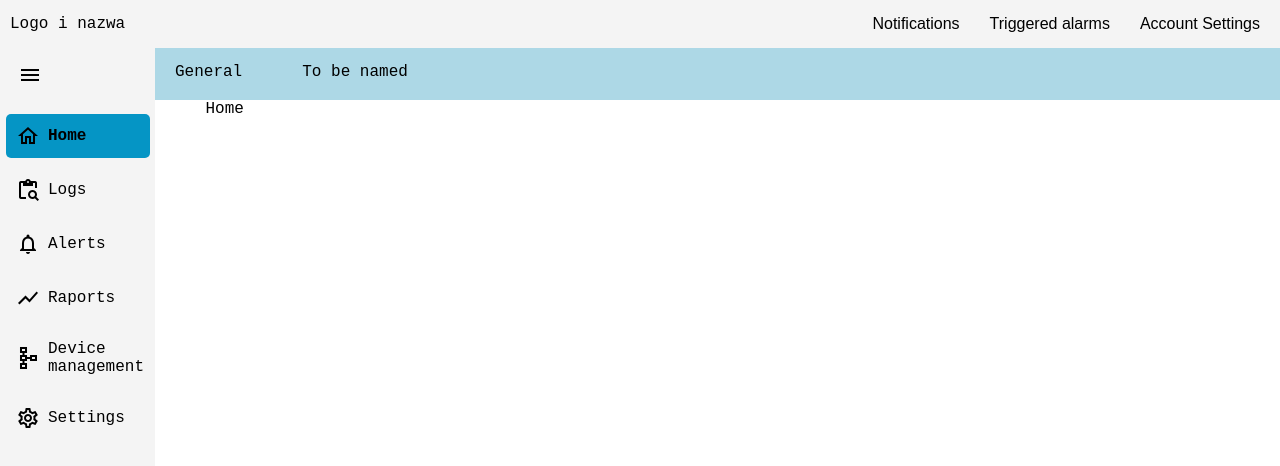
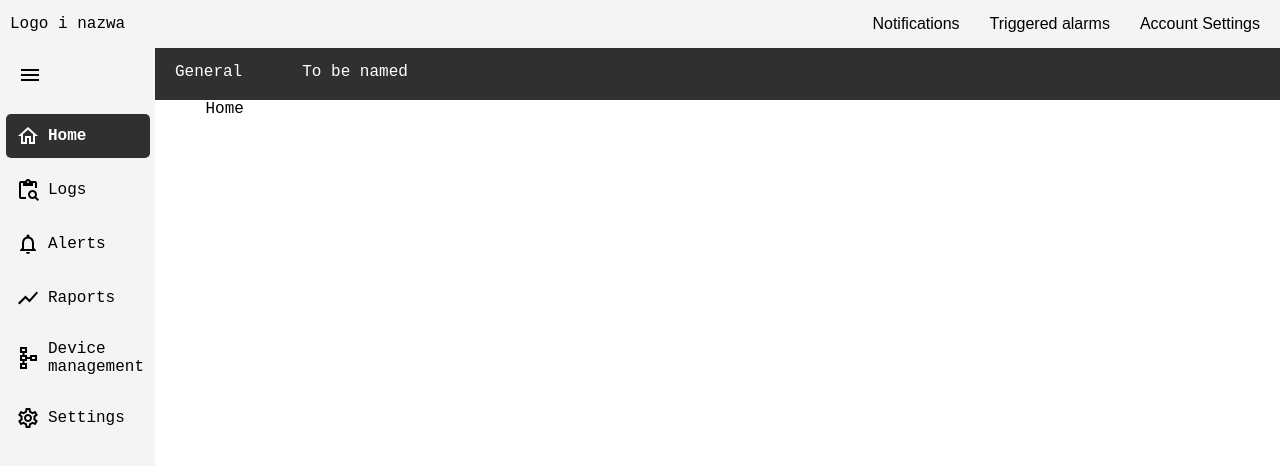
Before and after one commit to maksguzik/inzpro25-frontend, a React (Create React App) app in the folder inzpro25-frontend/: page / in a window 1280 px wide. Shown: the top 466 px of the page. Built offline with nearby package versions, Linux system fonts and the light colour scheme.

Commit message:
imporoved colors

```diff
--- a/inzpro25-frontend/src/Pages/Root.js/rootComponents/MenuNav.css
+++ b/inzpro25-frontend/src/Pages/Root.js/rootComponents/MenuNav.css
@@ -44,13 +44,13 @@ nav {
 }
 
 .menu-top li a:hover {
-  background-color: lightblue;
+  background-color: rgb(131, 131, 131);
   color: black;
 }
 
 .menu-top li a.active {
-  background-color: rgb(5, 149, 197);
-  color: black;
+  background-color: rgb(48, 48, 48);
+  color: white;
   font-weight: bold;
   border-radius: 5px;
 }
@@ -83,13 +83,13 @@ nav {
 }
 
 .menu-top-shrinked li a:hover{
-  background-color: lightblue;
+  background-color: rgb(131, 131, 131);
   color: black;
 }
 
 .menu-top-shrinked li a.active {
-  background-color: rgb(5, 149, 197);
-  color: black;
+  background-color: rgb(48, 48, 48);
+  color: white;
   font-weight: bold;
   border-radius: 5px;
 }
@@ -123,8 +123,8 @@ nav {
 }
 
 .icon-only-button:hover {
-  background-color: lightblue;
-  color: black;
+  background-color: rgb(48, 48, 48);
+  color: white;
 }
 .icon-only-button .material-icons-outlined {
   margin-right: 0px;
--- a/inzpro25-frontend/src/Pages/Root.js/rootComponents/Tabbar.css
+++ b/inzpro25-frontend/src/Pages/Root.js/rootComponents/Tabbar.css
@@ -1,7 +1,7 @@
 .header-tab-bar {
     display: flex;
     justify-content: flex-start;
-    background-color: lightblue;
+    background-color: rgb(48, 48, 48);
     padding: 10px 0px;
     width: 100%;
     height: 32px;
@@ -14,7 +14,7 @@
     top: 5px;
     margin-right: 20px;
     text-decoration: none;
-    color: Black;
+    color: white;
     font-size: 16px;
     cursor: pointer;
     transition: 0.1s;
@@ -30,8 +30,9 @@
     top: 5px;
     margin-right: 20px;
     text-decoration: none;
-    color: Black;
+    color: white;
     font-size: 16px;
-    border-bottom: 2px solid black;
+    border-bottom: 4px solid rgb(120, 120, 233);
     padding-bottom: 18px;
+    font-weight: bold;
   }
```
